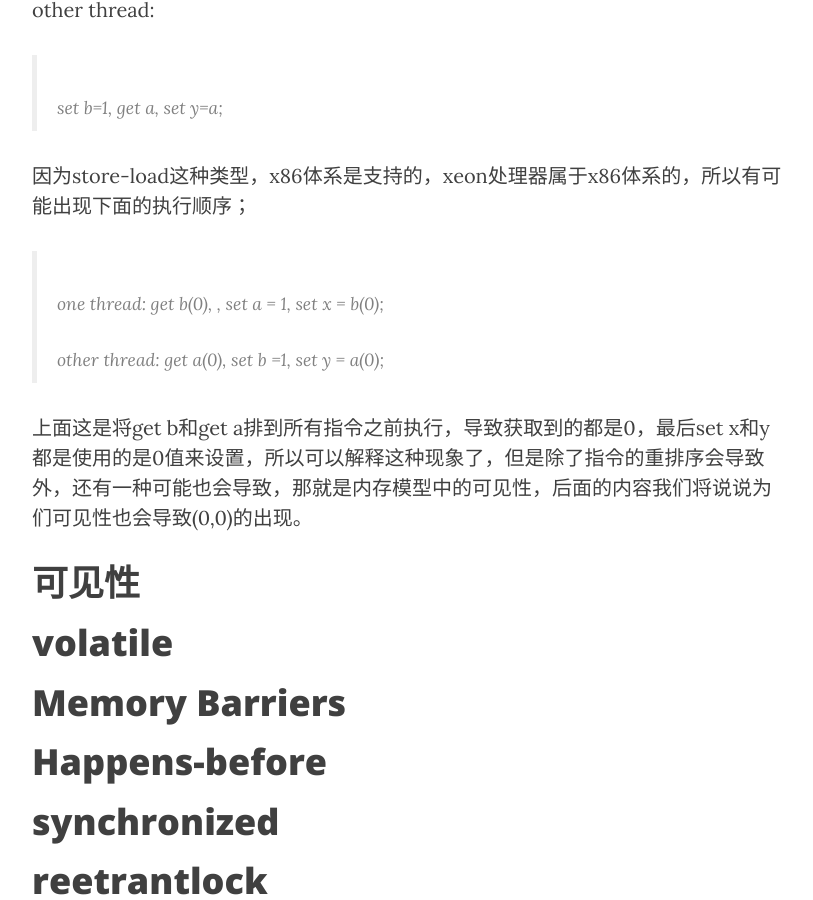
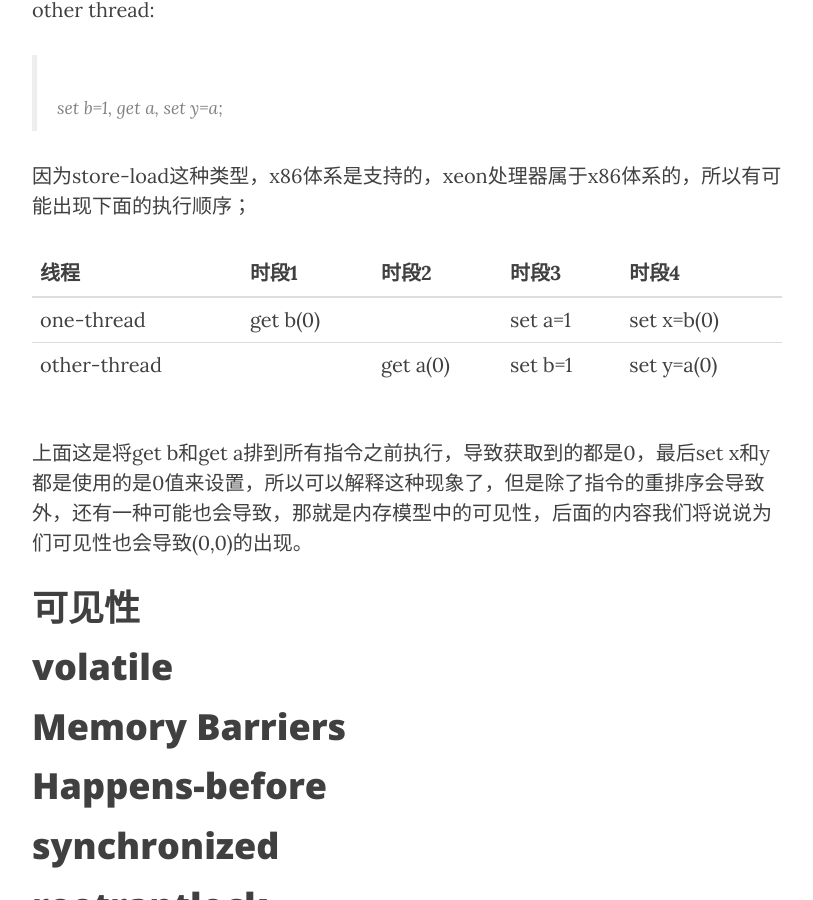
Before and after one commit to ryanwli/ryanwli.github.io, a Jekyll site: the page built from _posts/2016-08-20-jmm.md, in a window 1280 px wide and 900 px high, scrolled down 5599 px. Shown: the whole window, without its empty margins (233-1046 px from the left). Built offline with Jekyll 4.4.1, drawn with Linux system fonts in a browser that asks for light colours; nearby versions of some CDN libraries.

Commit message:
write recording in jmm

```diff
--- a/_posts/2016-08-20-jmm.md
+++ b/_posts/2016-08-20-jmm.md
@@ -156,9 +156,10 @@ other thread:
 
 因为store-load这种类型，x86体系是支持的，xeon处理器属于x86体系的，所以有可能出现下面的执行顺序；
 
-> one    thread: get b(0),             , set a = 1, set x = b(0);
->
-> other thread:                get a(0), set b =1, set y = a(0);
+| 线程           | 时段1      | 时段2      | 时段3     | 时段4        |
+| ------------ | -------- | -------- | ------- | ---------- |
+| one-thread   | get b(0) |          | set a=1 | set x=b(0) |
+| other-thread |          | get a(0) | set b=1 | set y=a(0) |
 
 上面这是将get b和get a排到所有指令之前执行，导致获取到的都是0，最后set x和y都是使用的是0值来设置，所以可以解释这种现象了，但是除了指令的重排序会导致外，还有一种可能也会导致，那就是内存模型中的可见性，后面的内容我们将说说为们可见性也会导致(0,0)的出现。
 
```
